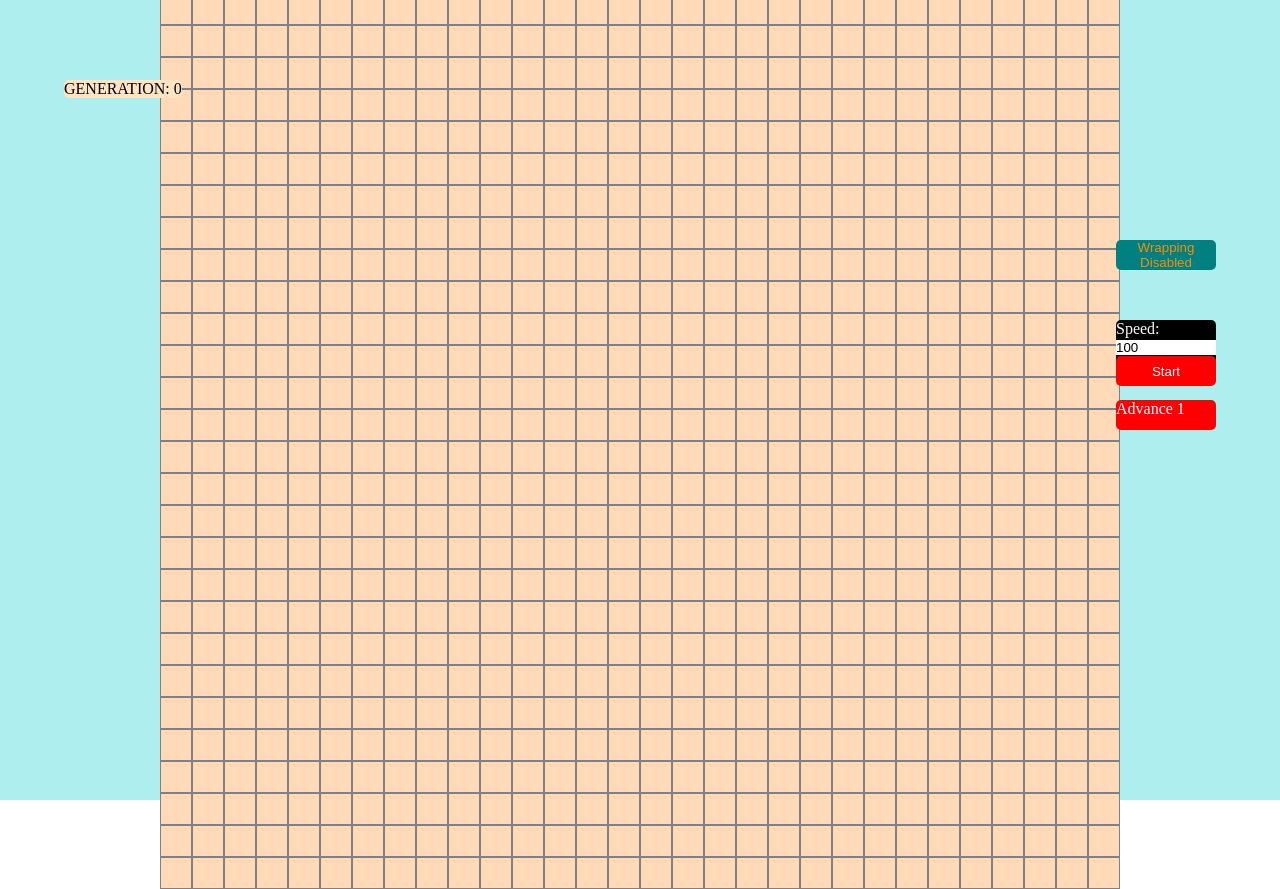
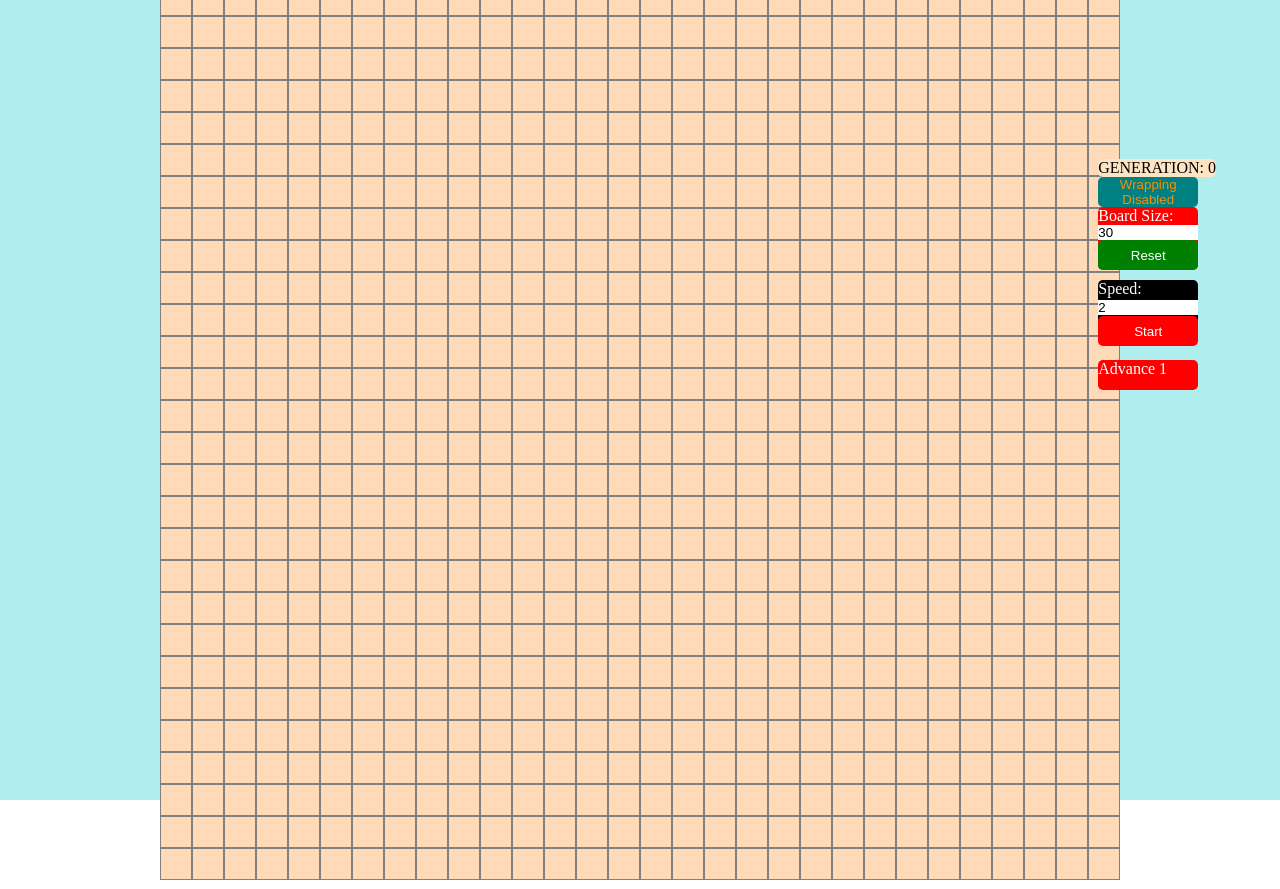
Before and after one commit to pkaodev/Game-of-Life, a React (Create React App) app in the folder game-of-life/: page / in a window 1280 px wide. Built offline with nearby package versions, Linux system fonts and the light colour scheme.

Commit message:
organise buttons a bit

```diff
--- a/game-of-life/src/Components/AdvanceButton.js
+++ b/game-of-life/src/Components/Buttons/AdvanceButton.js
@@ -1,6 +1,6 @@
 import React, { useContext } from "react";
-import BoardContext from "../contexts/boardContext";
-import { createNextGeneration, createNextGenerationWrapping} from "../utils/utils";
+import BoardContext from "../../contexts/boardContext";
+import { createNextGeneration, createNextGenerationWrapping} from "../../utils/utils";
 
 export default function AdvanceButton() {
   const { board, setBoard , wrapping, generation, setGeneration} = useContext(BoardContext);
--- a/game-of-life/src/Components/AutoButtons.js
+++ b/game-of-life/src/Components/Buttons/AutoButtons.js
@@ -1,11 +1,11 @@
 import React, { useState, useContext, useEffect } from "react";
-import { createNextGeneration, createNextGenerationWrapping } from "../utils/utils";
-import BoardContext from "../contexts/boardContext";
+import { createNextGeneration, createNextGenerationWrapping } from "../../utils/utils";
+import BoardContext from "../../contexts/boardContext";
 
 export default function AutoButtons() {
   const { board, setBoard, wrapping, generation, setGeneration } = useContext(BoardContext);
   const [isRunning, setIsRunning] = useState(false);
-  const [speed, setSpeed] = useState(100);
+  const [speed, setSpeed] = useState(2);
 
   //if !isRunning, set to true and vice versa
   //for clicking button to start/stop
@@ -27,17 +27,10 @@ export default function AutoButtons() {
       }, 500/speed);
       return () => clearInterval(interval);
     }
-  }, [isRunning, board, setBoard, speed, wrapping]);
+  }, [isRunning, board]);
 
 
-  //start simulation whenever isRunning state changes
-  // useEffect(() => {
-  //   console.log("useEffect", isRunning);
-  //   if (isRunning) {
-  //     console.log("STARTING SIMULATION");
-  //     runSimulation(isRunning);
-  //   }
-  // }, [isRunning]);
+
 
   return (
     <div className="auto-buttons">
--- /dev/null
+++ b/game-of-life/src/Components/Buttons/ButtonHolder.js
@@ -0,0 +1,18 @@
+import React from 'react'
+import AdvanceButton from './AdvanceButton'
+import AutoButtons from './AutoButtons'
+import CreateBoardButtons from './CreateBoardButtons'
+import TextGeneration from './TextGeneration'
+import WrappingButton from './WrappingButton'
+
+export default function ButtonHolder() {
+  return (
+    <div className='button-holder'>
+        <TextGeneration />
+        <WrappingButton />
+        <CreateBoardButtons />
+        <AutoButtons />
+        <AdvanceButton />
+    </div>
+  )
+}
--- /dev/null
+++ b/game-of-life/src/Components/Buttons/CreateBoardButtons.js
@@ -0,0 +1,35 @@
+import React, { useContext, useState } from "react";
+import BoardContext from "../../contexts/boardContext";
+
+export default function CreateBoardButtons() {
+  const { boardSize, setBoardSize, setIsRunning } = useContext(BoardContext);
+  //create state for new board size
+  const [newBoardSize, setNewBoardSize] = useState(boardSize);
+
+  //function to reset board
+  //set boardsize to newboardsize
+  //set isrunning to false
+  const handleReset = () => {
+    setBoardSize(newBoardSize);
+    setIsRunning(false);
+  };
+
+  return (
+    <div className="create-board-buttons">
+      Board Size:
+      {/*text box to set speed*/}
+      <input
+        className="size-input"
+        type="text"
+        value={newBoardSize}
+        onChange={(e) => {
+          setNewBoardSize(e.target.value);
+        }}
+      />
+      {/*Button to start or stop*/}
+      <button className="reset-button" onClick={handleReset}>
+        Reset
+      </button>
+    </div>
+  );
+}
--- a/game-of-life/src/Components/TextGeneration.js
+++ b/game-of-life/src/Components/Buttons/TextGeneration.js
@@ -1,5 +1,5 @@
 import React, { useContext } from 'react'
-import BoardContext from '../contexts/boardContext'
+import BoardContext from '../../contexts/boardContext'
 
 export default function TextGeneration() {
     const { generation } = useContext(BoardContext)
--- a/game-of-life/src/Components/WrappingButton.js
+++ b/game-of-life/src/Components/Buttons/WrappingButton.js
@@ -1,5 +1,5 @@
 import React, {useContext, useEffect} from 'react'
-import BoardContext from '../contexts/boardContext'
+import BoardContext from '../../contexts/boardContext'
 
 export default function WrappingButton() {
     const { wrapping, setWrapping } = useContext(BoardContext)
--- a/game-of-life/src/Components/CreateBoardButtons.js
+++ /dev/null
@@ -1,7 +0,0 @@
-import React, {useContext} from 'react'
-
-export default function CreateBoardButtons() {
-  return (
-    <div className="create-boatd-buttons">CreateBoardButtons</div>
-  )
-}
--- a/game-of-life/src/Components/Game.js
+++ b/game-of-life/src/Components/Game.js
@@ -1,12 +1,8 @@
-import React, { useState } from "react";
+import React, { useState, useEffect } from "react";
 import Board from "./Board";
 import { create2DArray } from "../utils/utils";
 import BoardContext from "../contexts/boardContext";
-import AdvanceButton from "./AdvanceButton";
-import AutoButtons from "./AutoButtons";
-import CreateBoardButtons from "./CreateBoardButtons";
-import WrappingButton from "./WrappingButton";
-import TextGeneration from "./TextGeneration";
+import ButtonHolder from "./Buttons/ButtonHolder";
 
 export default function Game() {
   //create state for boardSize
@@ -18,15 +14,19 @@ export default function Game() {
   //create state for wrapping
   const [wrapping, setWrapping] = useState(false);
 
+
+  //create new board whenever boardSize changes
+  useEffect(() => {
+    setBoard(create2DArray(boardSize, boardSize));
+  }
+  , [boardSize]);
+
+
   return (
     <BoardContext.Provider value={{ board, setBoard, boardSize, setBoardSize, generation, setGeneration, wrapping, setWrapping }}>
     <div>
-      <TextGeneration />
-      <WrappingButton />
-      <CreateBoardButtons />
-      <AutoButtons />
-      <AdvanceButton />
       <Board />
+      <ButtonHolder />
     </div>
     </BoardContext.Provider>
   );
--- a/game-of-life/src/style.css
+++ b/game-of-life/src/style.css
@@ -56,9 +56,7 @@
   color: white;
   border-radius: 5px;
   cursor: pointer;
-  position: fixed;
-  top: 50%;
-  right: 5%;
+  margin: 10px 0px;
 }
 
 .auto-buttons {
@@ -68,9 +66,7 @@
   color: white;
   border-radius: 5px;
   cursor: pointer;
-  position: fixed;
-  top: 40%;
-  right: 5%;
+  margin: 10px 0px;
 }
 
 .speed-input {
@@ -93,16 +89,43 @@
   color: darkorange;
   border-radius: 5px;
   cursor: pointer;
-  position: fixed;
-  top: 30%;
-  right: 5%;
 }
 
 .text-generation {
-  position: fixed;
-  top: 10%;
-  left: 5%;
   background-color: bisque;
   color: black;
   border-radius: 5px;
 }
+
+.create-board-buttons {
+  width: 100px;
+  height: auto;
+  background-color: red;
+  color: white;
+  border-radius: 5px;
+
+  display: flex;
+  flex-direction: column;
+
+}
+
+.size-input {
+  width: 100px;
+}
+
+.reset-button {
+  width: 100px;
+  height: 30px;
+  background-color: green;
+  color: white;
+  border-radius: 5px;
+  cursor: pointer;
+}
+
+.button-holder {
+  position: fixed;
+  right: 5%;
+  bottom: 50%;
+  display: flex;
+  flex-direction: column;
+}
```
